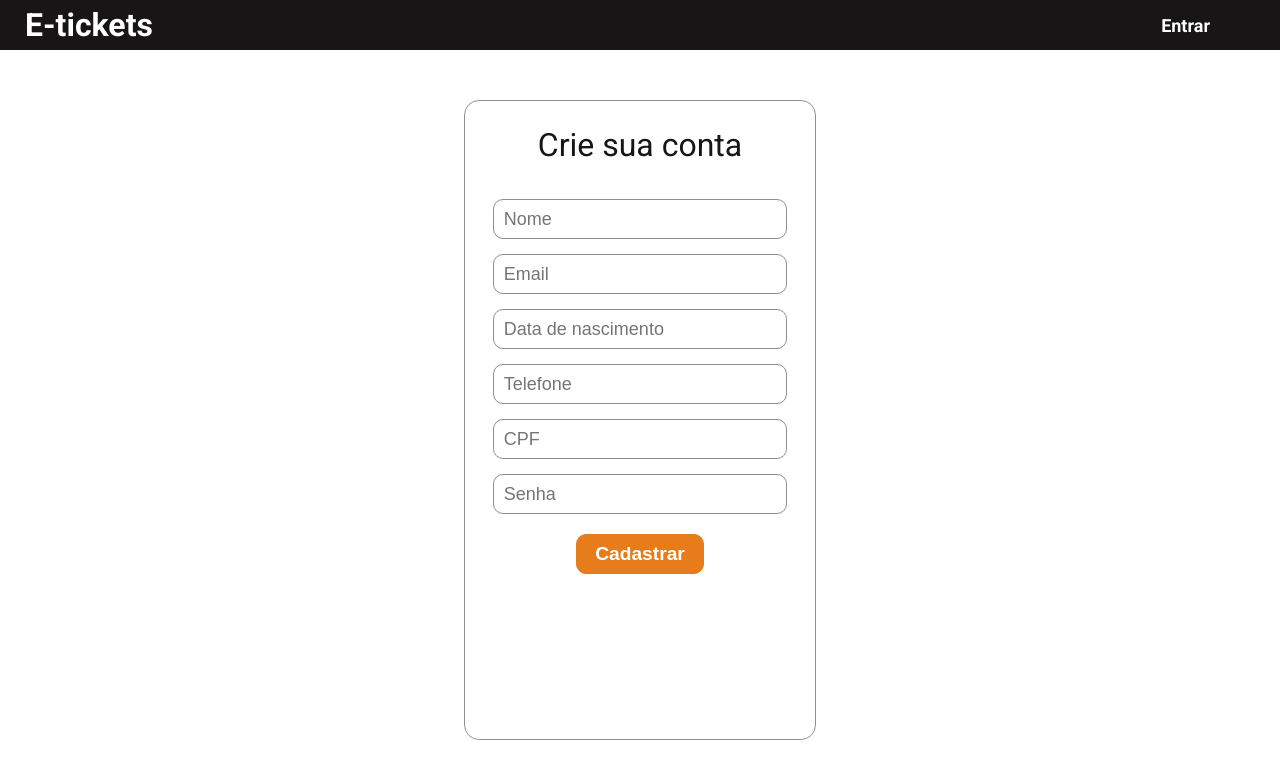
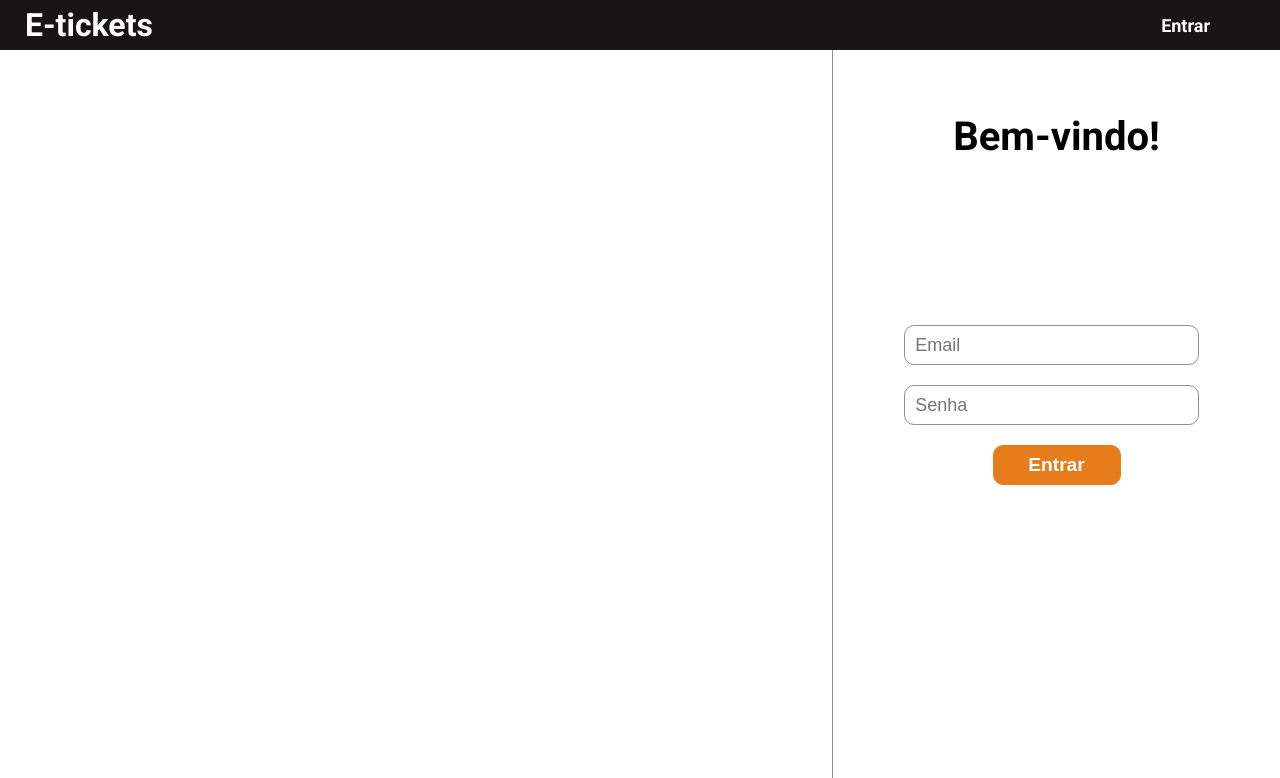
Before and after one commit to allamxvictor/trabalho_Web_E-tickets, a React (Vite) app: page / in a window 1280 px wide. Shown: the top 778 px of the page. Built offline with nearby package versions, Linux system fonts and the light colour scheme.

Commit message:
Criando componente e page de Login

```diff
--- a/src/App.jsx
+++ b/src/App.jsx
@@ -1,15 +1,17 @@
 import './App.css'
+//import FormLogin from './componentes/FormLogin'
 //import FormCadastro from './componentes/FormCadastro'
 //import SearchBar from './componentes/SearchBar'
 //import Header from './Componentes/Header'
 //import Card from './componentes/Card'
 //import Home from './pages/Home'
-import SignUp from "./pages/SignUp"
+//import SignUp from "./pages/SignUp"
+import LoginPage from './pages/Login'
 
 function App() {
   return (
     <>
-      <SignUp/>
+      <LoginPage />
     </>
   )
 }
--- /dev/null
+++ b/src/componentes/FormLogin/FormLogin.module.css
@@ -0,0 +1,17 @@
+.formLogin_style{
+    display: flex;
+    flex-direction: column;
+    align-items: center;
+    justify-content: center;
+    width: 35vw;
+    height: 92.3vh;
+    background-color: var(--white);
+    padding-bottom: 30vh;
+    border-left: 1px solid var(--gray-txt);
+}
+
+.formLogin_style h2{
+    margin-bottom: 20vh;
+    font-size: 40px;
+
+}
--- /dev/null
+++ b/src/componentes/FormLogin/index.jsx
@@ -0,0 +1,22 @@
+import Button from "../Button"
+import Input from "../Input"
+import styles from "./FormLogin.module.css"
+
+export default function FormLogin() {
+    return (
+        <>
+            <form className={styles.formLogin_style} >
+                <h2>Bem-vindo!</h2>
+
+                <Input input_type="text" input_placeholder="Email" />
+                <Input input_type="text" input_placeholder="Senha" />
+
+                <Button button_txt="Entrar" />
+            </form>
+        </>
+
+
+
+    )
+
+}
--- a/src/pages/Home/index.jsx
+++ b/src/pages/Home/index.jsx
@@ -1,5 +1,5 @@
-import Header from "../../Componentes/Header";
 import Card from "../../componentes/Card";
+import Header from "../../componentes/Header";
 import SearchBar from "../../componentes/SearchBar";
 import styles from "./Home.module.css"
 
@@ -7,7 +7,7 @@ export default function Home() {
     return (
         <>
             <div className={styles.page_container}>
-                <Header />
+                <Header/>
                 <div className={styles.searchBar_container}>
                     <SearchBar />
 
--- /dev/null
+++ b/src/pages/Login/LoginPage.module.css
@@ -0,0 +1,8 @@
+
+
+.loginForm_container{
+    display: flex;
+    justify-content: flex-end;
+    width: 100vw;
+    height: 81.7vh;
+}
--- a/src/pages/Login/index.jsx
+++ b/src/pages/Login/index.jsx
@@ -0,0 +1,22 @@
+import FormLogin from "../../componentes/FormLogin"
+import Header from "../../componentes/Header"
+import styles from "./LoginPage.module.css"
+
+export default function LoginPage() {
+
+    return (
+        <>
+
+                <Header />
+                <div className={styles.loginForm_container}>
+                    <FormLogin />
+
+                </div>
+
+        </>
+    )
+}
+
+/**.page_container{
+    height: 100vh;
+} */
```
Also changed, not shown: src/pages/Login/Login.module.css (deleted).
